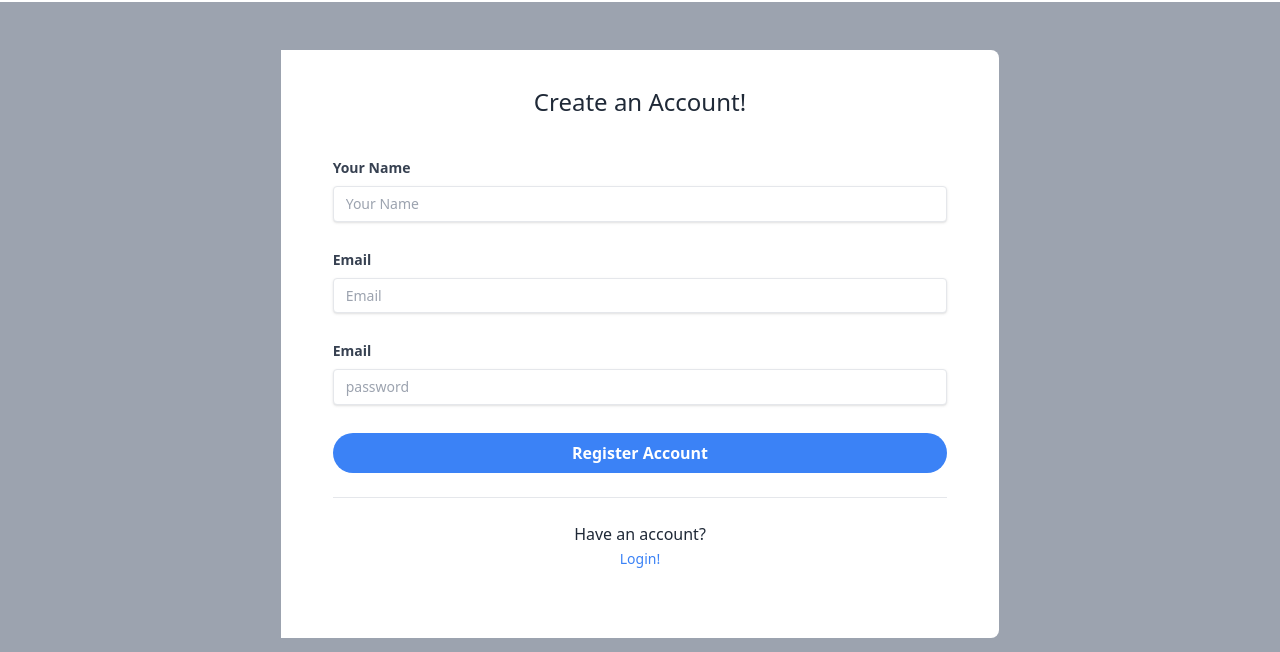
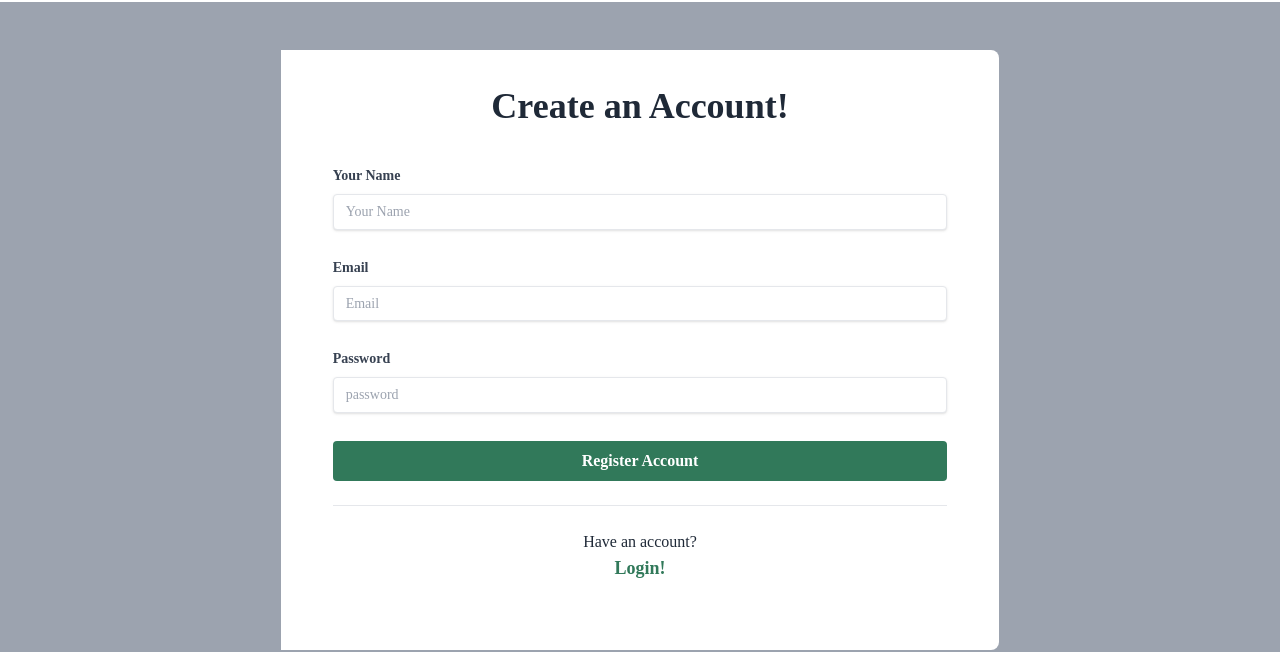
Before and after one commit to Israt-Jahan-panna/online-jobsite-jobi-client-site, a React (Vite) app: page /registration in a window 1280 px wide. Shown: the part 249-901 px from the top of the page. Built offline with nearby package versions, Linux system fonts and the light colour scheme; no server answers.

Commit message:
user data fetche sucessfully and added to the database

```diff
--- a/src/Pages/Login/Login.jsx
+++ b/src/Pages/Login/Login.jsx
@@ -53,6 +53,26 @@ const Login = () => {
 
     const handleGoogleLogin = () => {
       signInWithPopup(auth, provider)
+        .then((userCredential) => {
+          const user = userCredential.user;
+
+          // Create an object to send to your server
+          const userData = {
+            name: user.displayName,
+            email: user.email,
+          };
+
+          // Make a POST request to your server
+          fetch(
+            "http://localhost:4100/users",
+            {
+              method: "POST",
+              headers: {
+                "Content-Type": "application/json",
+              },
+              body: JSON.stringify(userData),
+            }
+          )
             .then((res) => res.json())
             .then((data) => {
               console.log(data);
@@ -65,6 +85,10 @@ const Login = () => {
                   confirmButtonText: "Okay",
                 });
               }
+            })
+            .catch((error) => {
+              console.error("Error:", error);
+            });
         })
         .catch((error) => {
           console.error("Error:", error);
--- a/src/Pages/Registrations/Registrations.jsx
+++ b/src/Pages/Registrations/Registrations.jsx
@@ -49,7 +49,7 @@ const Registrations = () => {
 
         const userData = { email, name };
 
-        fetch("your_api_endpoint", {
+        fetch("http://localhost:4100/users", {
           method: "POST",
           headers: {
             "Content-Type": "application/json",
@@ -80,11 +80,11 @@ const Registrations = () => {
   };
 
   return (
-    <div className="h-full bg-gray-400 dark:bg-gray-900">
+    <div className="h-full bg-gray-400 dark:bg-gray-900 font-EBGaramond">
       <div className="mx-auto">
         <div className="flex justify-center px-6 py-12">
           <div className="w-full lg:w-7/12 bg-white dark:bg-gray-700 p-5 rounded-lg lg:rounded-l-none">
-            <h3 className="py-4 text-2xl text-center text-gray-800 dark:text-white">
+            <h3 className="py-4 text-4xl font-bold text-center text-gray-800 dark:text-white">
               Create an Account!
             </h3>
             <form
@@ -129,7 +129,7 @@ const Registrations = () => {
                   className="block mb-2 text-sm font-bold text-gray-700 dark:text-white"
                   htmlFor="password"
                 >
-                  Email
+                 Password
                 </label>
                 <input
                   className="w-full px-3 py-2 mb-3 text-sm leading-tight text-gray-700 dark:text-white border rounded shadow appearance-none focus:outline-none focus:shadow-outline"
@@ -142,7 +142,7 @@ const Registrations = () => {
 
               <div className="mb-6 text-center">
                 <button
-                  className="w-full px-4 py-2 font-bold text-white bg-blue-500 rounded-full hover:bg-blue-700 dark:bg-blue-700 dark:text-white dark:hover:bg-blue-900 focus:outline-none focus:shadow-outline"
+                  className="bg-[#31795a] text-white font-bold py-2 px-4 w-full rounded hover:bg-[#00bf58]"
                   type="submit"
                 >
                   Register Account
@@ -157,7 +157,7 @@ const Registrations = () => {
               <div className="text-center">
                 <h3>Have an account? </h3>
                 <Link
-                  className="inline-block text-sm text-blue-500 dark:text-blue-500 align-baseline hover:text-blue-800"
+                  className="inline-block  text-[#31795a] font-bold text-lg"
                   to="/login"
                 >
                   Login!
```
Lines whose indentation alone changed are shown as unchanged.
